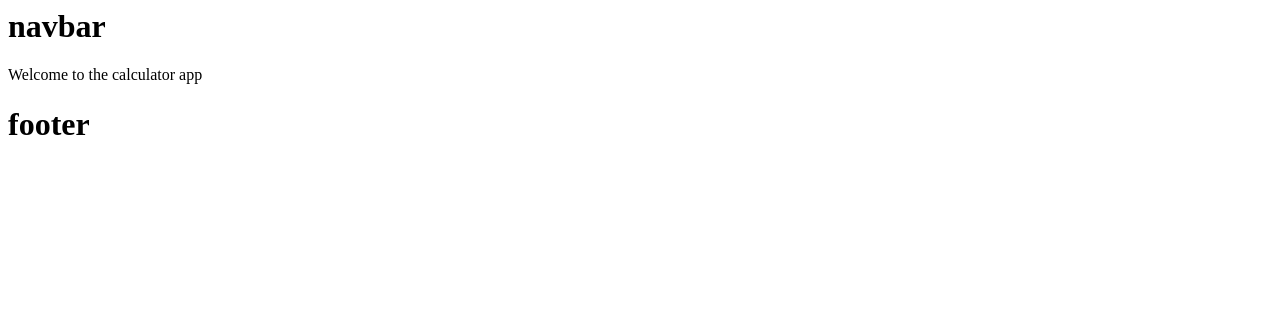
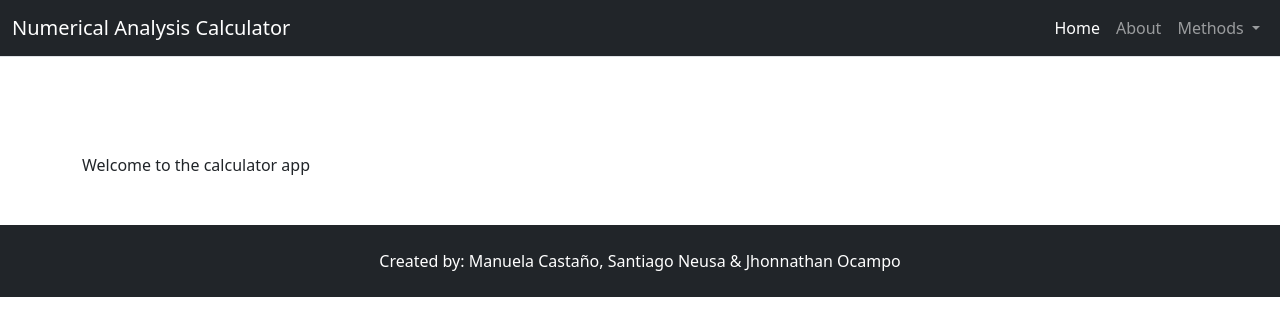
Before and after one commit to santiagoneusa/numerical-analysis-calculator, a Django app: page / in a window 1280 px wide. Shown: the top 336 px of the page. Run offline with Django 5.2, Linux system fonts and the light colour scheme.

Commit message:
implement navbar and footer

```diff
--- a/methods/templates/layouts/app.html
+++ b/methods/templates/layouts/app.html
@@ -1,6 +1,33 @@
-{% include '../partials/navbar.html' %}
+{% load static %}
 
-{% block body %}
-{% endblock body %}
+<!DOCTYPE html>
+<html lang="en">
 
-{% include '../partials/footer.html' %}
+<head>
+    <meta charset="UTF-8">
+    <meta name="viewport" content="width=device-width, initial-scale=1.0">
+    <meta http-equiv="X-UA-Compatible" content="IE=edge">
+
+    <link href="https://cdn.jsdelivr.net/npm/bootstrap@5.3.3/dist/css/bootstrap.min.css" rel="stylesheet" integrity="sha384-QWTKZyjpPEjISv5WaRU9OFeRpok6YctnYmDr5pNlyT2bRjXh0JMhjY6hW+ALEwIH" crossorigin="anonymous">
+    <link href="{% static 'css/main.css' %}">
+
+    <title>Numerical Analysis Calculator</title>
+</head>
+
+<body class="index-page">
+
+    {% include '../partials/navbar.html' %}
+
+    <main class="main container my-5 pt-5">
+        {% block body %}
+        {% endblock body %}
+    </main>
+
+
+    {% include '../partials/footer.html' %}
+
+    <script src="https://cdn.jsdelivr.net/npm/bootstrap@5.3.3/dist/js/bootstrap.bundle.min.js" integrity="sha384-YvpcrYf0tY3lHB60NNkmXc5s9fDVZLESaAA55NDzOxhy9GkcIdslK1eN7N6jIeHz" crossorigin="anonymous"></script>
+
+</body>
+
+</html>
--- a/methods/templates/partials/footer.html
+++ b/methods/templates/partials/footer.html
@@ -1 +1,5 @@
-<h1>footer</h1>
+<footer class="footer bg-dark text-white py-4">
+    <div class="container text-center">
+        Created by: Manuela Castaño, Santiago Neusa & Jhonnathan Ocampo
+    </div>
+</footer>
--- a/methods/templates/partials/navbar.html
+++ b/methods/templates/partials/navbar.html
@@ -1 +1,31 @@
-<h1>navbar</h1>
+<nav class="navbar navbar-expand-lg navbar-dark bg-dark border-bottom border-body">
+    <div class="container-fluid">
+
+        <a class="navbar-brand" href="#">Numerical Analysis Calculator</a>
+
+        <button class="navbar-toggler" type="button" data-bs-toggle="collapse" data-bs-target="#navbarSupportedContent" aria-controls="navbarSupportedContent" aria-expanded="false" aria-label="Toggle navigation">
+            <span class="navbar-toggler-icon"></span>
+        </button>
+
+        <div class="collapse navbar-collapse" id="navbarSupportedContent">
+            <ul class="navbar-nav ms-auto mb-2 mb-lg-0">
+                <li class="nav-item">
+                    <a class="nav-link active" aria-current="page" href="#">Home</a>
+                </li>
+                <li class="nav-item">
+                    <a class="nav-link" href="#">About</a>
+                </li>
+                <li class="nav-item dropdown">
+                    <a class="nav-link dropdown-toggle" href="#" role="button" data-bs-toggle="dropdown" aria-expanded="false">
+                        Methods
+                    </a>
+                    <ul class="dropdown-menu">
+                        <li><a class="dropdown-item" href="#">Action</a></li>
+                        <li><a class="dropdown-item" href="#">Another action</a></li>
+                    </ul>
+                </li>
+            </ul>
+        </div>
+
+    </div>
+</nav>
```
Also changed, not shown: calculator/settings.py (+7 -0 lines), methods/static/css/main.css (added).
